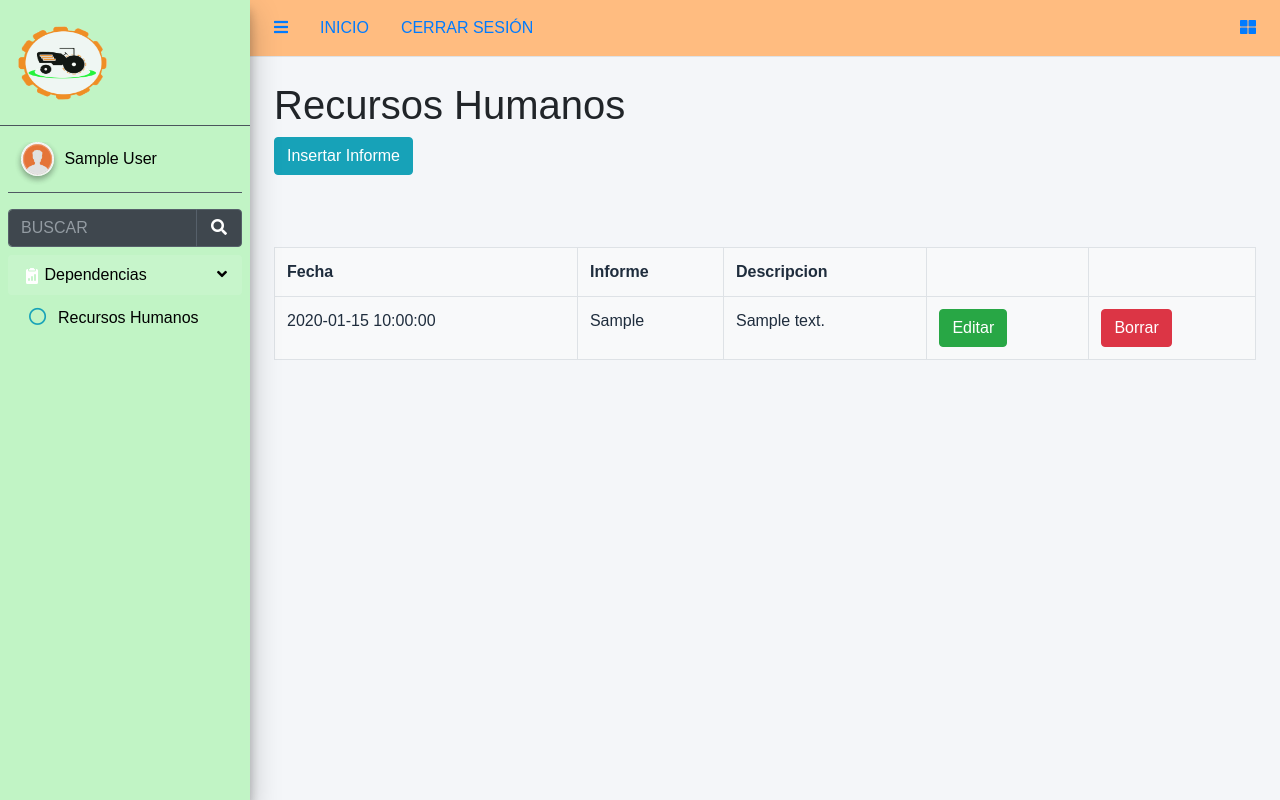
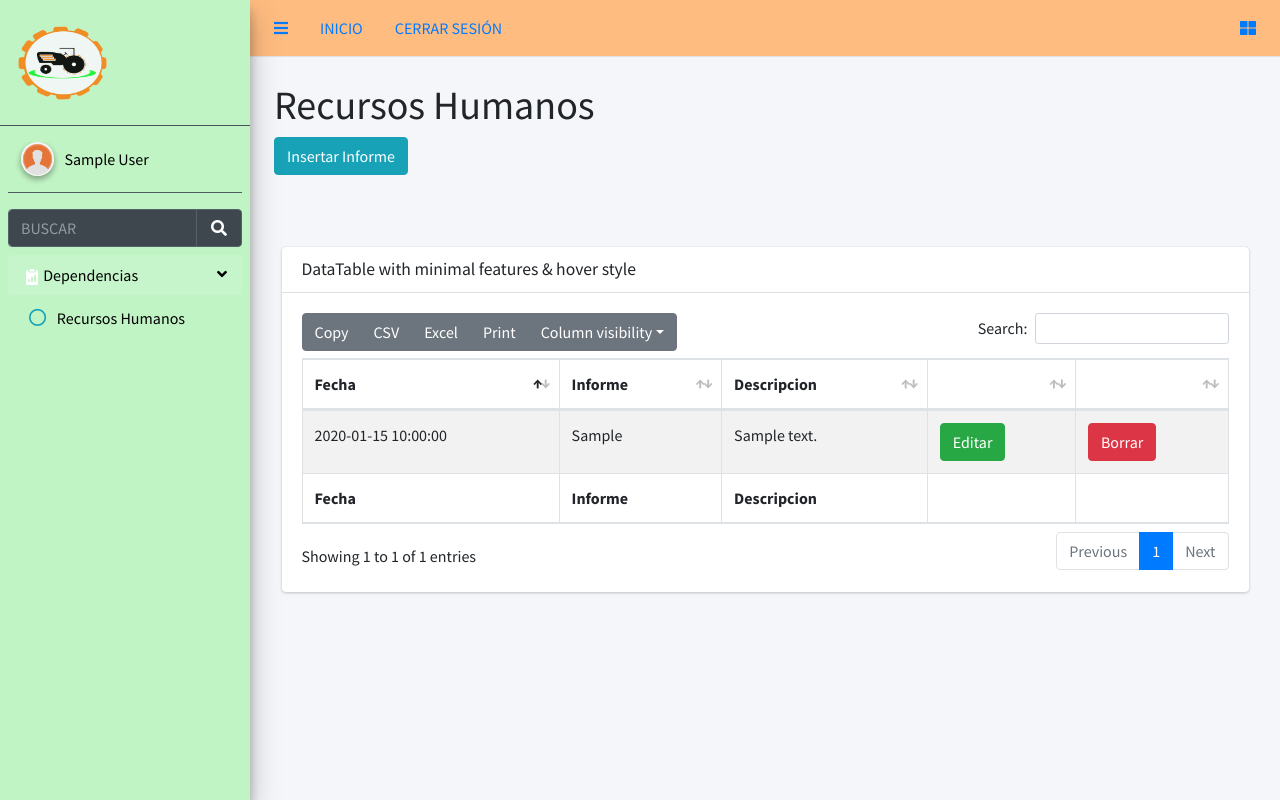
Before and after one commit to adreno87/Taller-Agroindustrial-del-sinu, a PHP site: page /R_Humanos.php in a window 1280 px wide. Run offline with PHP 8.4, Linux system fonts and the light colour scheme; the visitor is signed in with stand-in values (Sample User, id 1); tables that the repository leaves empty or names only in its code hold one stand-in row (values such as "Sample post"); some libraries are stand-ins or nearby versions.

Commit message:
cambio en la tabla

```diff
--- a/R_Humanos.php
+++ b/R_Humanos.php
@@ -61,6 +61,7 @@
     </body>
 
     <script src="js/funciones.js"></script>
-    <?php require_once("partes/scripts.php"); ?>
+    <?php require_once("partes/scripts.php");?>
+
 
     </html>
--- a/bloques/r_humanos/consulta_r.php
+++ b/bloques/r_humanos/consulta_r.php
@@ -1,4 +1,19 @@
-<div id="consulta" >
+<!-- Google Font: Source Sans Pro -->
+<link rel="stylesheet" href="https://fonts.googleapis.com/css?family=Source+Sans+Pro:300,400,400i,700&display=fallback">
+  <!-- Font Awesome -->
+  <link rel="stylesheet" href="../../plugins/fontawesome-free/css/all.min.css">
+  <!-- DataTables -->
+  <link rel="stylesheet" href="../../plugins/datatables-bs4/css/dataTables.bootstrap4.min.css">
+  <link rel="stylesheet" href="../../plugins/datatables-responsive/css/responsive.bootstrap4.min.css">
+  <link rel="stylesheet" href="../../plugins/datatables-buttons/css/buttons.bootstrap4.min.css">
+  <!-- Theme style -->
+  <link rel="stylesheet" href="../css/adminlte.min.css">
+
+
+
+
+
+<!-- <div id="consulta" >
             <table class="table table-bordered bg-light" >
                 <tr>
                     <th>Fecha</th>
@@ -23,4 +38,68 @@
                 <?php
                 } ?>
             </table>
+</div> -->
+
+
+
+
+    <!-- Main content -->
+    <section class="content">
+      <div class="container-fluid">
+        <div class="row">
+          <div class="col-12">
+            <div class="card">
+              <div class="card-header">
+                <h3 class="card-title">DataTable with minimal features & hover style</h3>
+              </div>
+              <!-- /.card-body -->
+              <div class="card-body">
+                <table id="example1" class="table table-bordered table-striped">
+                  <thead>
+                  <tr>
+                    <th>Fecha</th>
+                    <th>Informe</th>
+                    <th>Descripcion</th>
+                    <th></th>
+                    <th></th>
+                  </tr>
+                  </thead>
+                  <tbody>
+                    <?php
+                    $consulta_r = "SELECT * FROM recursos_humanos order by fecha desc";
+                    $resultado_r = mysqli_query($conexion, $consulta_r) or die("Error en la consulta");
+                    while ($humanos = mysqli_fetch_array($resultado_r)) {
+                    ?>
+                    <tr>
+                      <td><?php echo $humanos['fecha']; ?></td>
+                      <td><?php echo $humanos['informe']; ?></td>
+                      <td><?php echo $humanos['descripcion']; ?></td>
+                      <td><button onclick="window.location = 'R_Humanos.php?id=<?php echo $humanos['id']; ?>'" title="Editar" type="button" class="btn btn-success">Editar</button></td>
+                      <td><button  onclick="eliminarinforme_r(<?php echo $humanos['id']; ?>)" title="Borrar" type="button" class="btn btn-danger">Borrar</button></td>
+                    </tr>
+                    <?php
+                    } ?>
+                  </tbody>
+                  <tfoot>
+                  <tr>
+                    <th>Fecha</th>
+                    <th>Informe</th>
+                    <th>Descripcion</th>
+                    <th></th>
+                    <th></th>
+                  </tr>
+                  </tfoot>
+                </table>
+              </div>
+            </div>
+            <!-- /.card -->
+
+            <!-- /.card -->
+          </div>
+          <!-- /.col -->
         </div>
+        <!-- /.row -->
+      </div>
+      <!-- /.container-fluid -->
+    </section>
+    <!-- /.content -->
--- a/bloques/r_humanos/formulario_r.php
+++ b/bloques/r_humanos/formulario_r.php
@@ -5,7 +5,7 @@ Insertar Informe</button>
 
 <div id="formulario" style="display: none;">
 
-    <form action="bloques/r_humanos/insertar.php" method="post">
+    <form action="bloques/r_humanos/insertar.php" method="post" enctype="multipart/form-data">
         <table>
             <tr>
                 <th>Fecha</th>
--- a/partes/scripts.php
+++ b/partes/scripts.php
@@ -32,3 +32,41 @@
 <script src="js/demo.js"></script>
 <!-- AdminLTE dashboard demo (This is only for demo purposes) -->
 <script src="js/pages/dashboard.js"></script>
+<script src="plugins/jquery/jquery.min.js"></script>
+<!-- Bootstrap 4 -->
+<script src="plugins/bootstrap/js/bootstrap.bundle.min.js"></script>
+<!-- DataTables  & Plugins -->
+<script src="plugins/datatables/jquery.dataTables.min.js"></script>
+<script src="plugins/datatables-bs4/js/dataTables.bootstrap4.min.js"></script>
+<script src="plugins/datatables-responsive/js/dataTables.responsive.min.js"></script>
+<script src="plugins/datatables-responsive/js/responsive.bootstrap4.min.js"></script>
+<script src="plugins/datatables-buttons/js/dataTables.buttons.min.js"></script>
+<script src="plugins/datatables-buttons/js/buttons.bootstrap4.min.js"></script>
+<script src="plugins/jszip/jszip.min.js"></script>
+<script src="plugins/pdfmake/pdfmake.min.js"></script>
+<script src="plugins/pdfmake/vfs_fonts.js"></script>
+<script src="plugins/datatables-buttons/js/buttons.html5.min.js"></script>
+<script src="plugins/datatables-buttons/js/buttons.print.min.js"></script>
+<script src="plugins/datatables-buttons/js/buttons.colVis.min.js"></script>
+<!-- AdminLTE App -->
+<script src="s/adminlte.min.js"></script>
+<!-- AdminLTE for demo purposes -->
+<script src="js/demo.js"></script>
+<!-- Page specific script -->
+<script>
+  $(function () {
+    $("#example1").DataTable({
+      "responsive": true, "lengthChange": false, "autoWidth": false,
+      "buttons": ["copy", "csv", "excel", "pdf", "print", "colvis"]
+    }).buttons().container().appendTo('#example1_wrapper .col-md-6:eq(0)');
+    $('#example2').DataTable({
+      "paging": true,
+      "lengthChange": false,
+      "searching": false,
+      "ordering": true,
+      "info": true,
+      "autoWidth": false,
+      "responsive": true,
+    });
+  });
+</script>
```
Also changed, not shown: bloques/r_humanos/editar_r.php (+4 -3 lines), bloques/r_humanos/insertar.php (+25 -9 lines).
